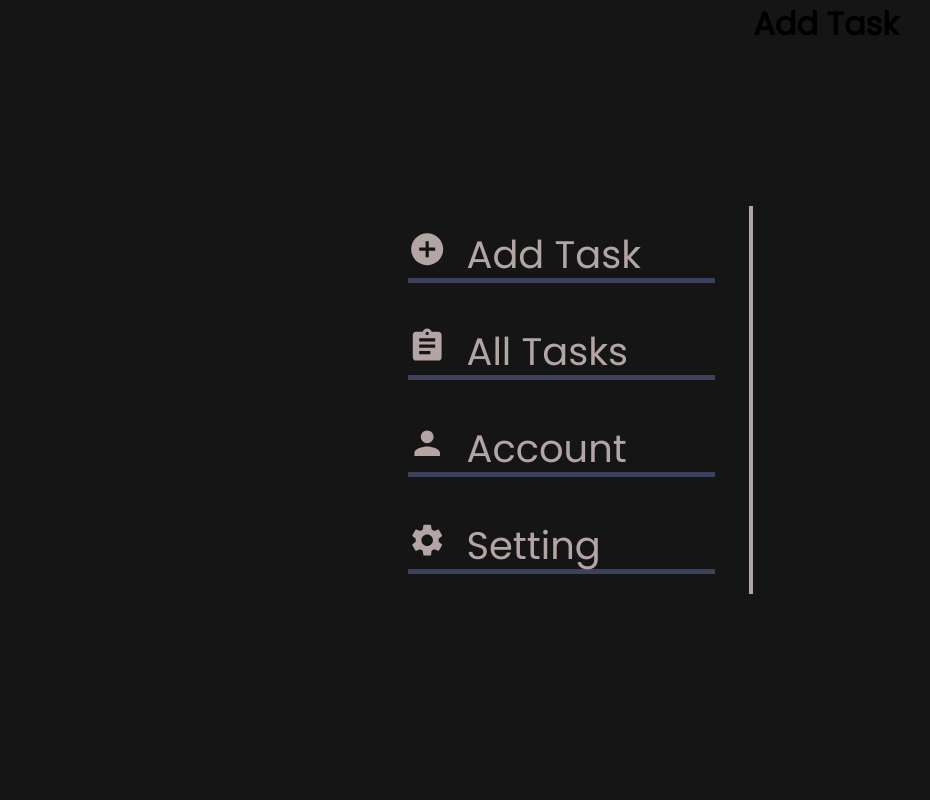
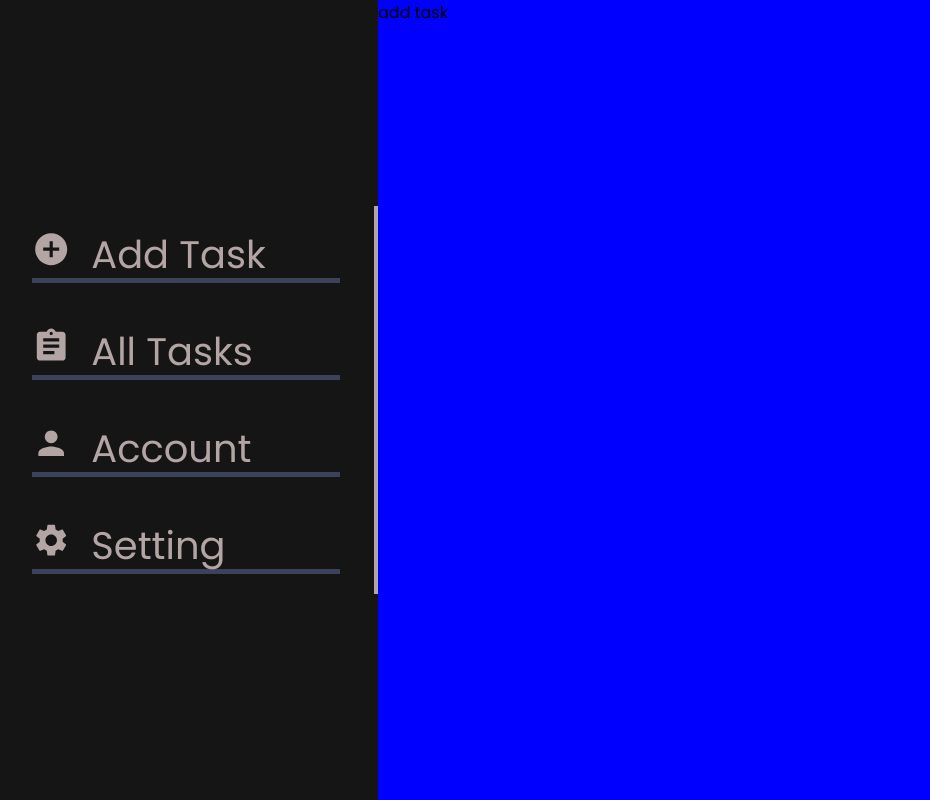
Before and after one commit to ErfiDev/task-manager, a React (Create React App) app in the folder client/: page /addTask in a window 1280 px wide. Shown: the whole page, without its empty margins (6-936 px from the left). Built offline with nearby package versions, Linux system fonts and the light colour scheme.

Commit message:
first task styles

```diff
--- a/client/src/components/addTask.jsx
+++ b/client/src/components/addTask.jsx
@@ -1,7 +1,7 @@
 import React from 'react';
 
 const AddTask = () => {
-	return <h1>Add Task</h1>;
+	return <div className='addTask'>add task</div>;
 };
 
 export default AddTask;
--- a/client/src/styles/task.scss
+++ b/client/src/styles/task.scss
@@ -0,0 +1,10 @@
+.addTask {
+    width: 70%;
+    min-height: 100vh;
+    height: auto;
+    #{$bc}: blue;
+
+    @media (max-width : 980px) {
+        width: 100%;
+    }
+}
```
